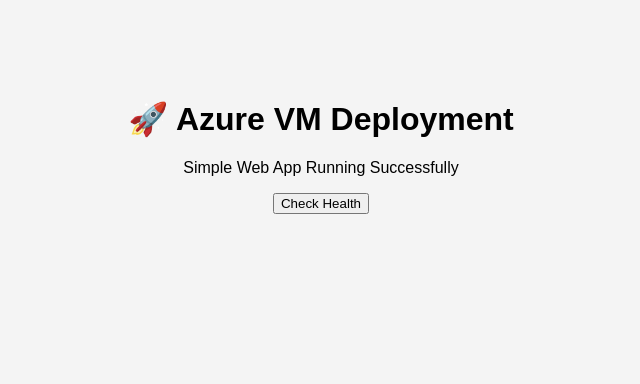
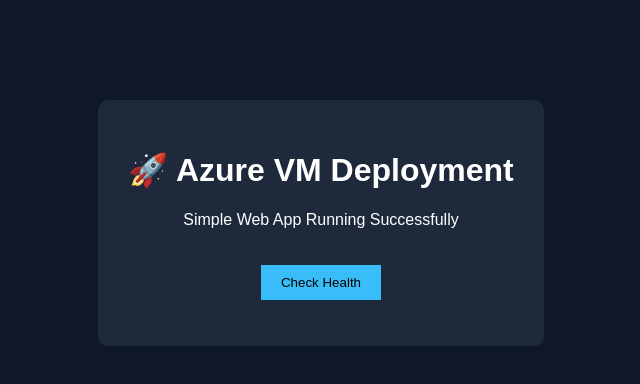
Before and after one commit to Rishabh-cgi1396/demo-node-app, a website: page index.html in a window 1280 px wide. Shown: the whole page, without its empty margins (319-959 px from the left). Drawn offline with Linux system fonts and the light colour scheme.

Commit message:
Update style.css

```diff
--- a/style.css
+++ b/style.css
@@ -1,9 +1,23 @@
 body {
-    font-family: Arial;
+    font-family: Arial, sans-serif;
+    background: #0f172a;
+    color: white;
     text-align: center;
-    background: #f4f4f4;
+    margin-top: 100px;
 }
 
 .container {
-    margin-top: 100px;
+    background: #1e293b;
+    padding: 30px;
+    border-radius: 10px;
+    display: inline-block;
 }
+
+button {
+    padding: 10px 20px;
+    background: #38bdf8;
+    border: none;
+    color: black;
+    cursor: pointer;
+    margin-top: 20px;
+}
```
